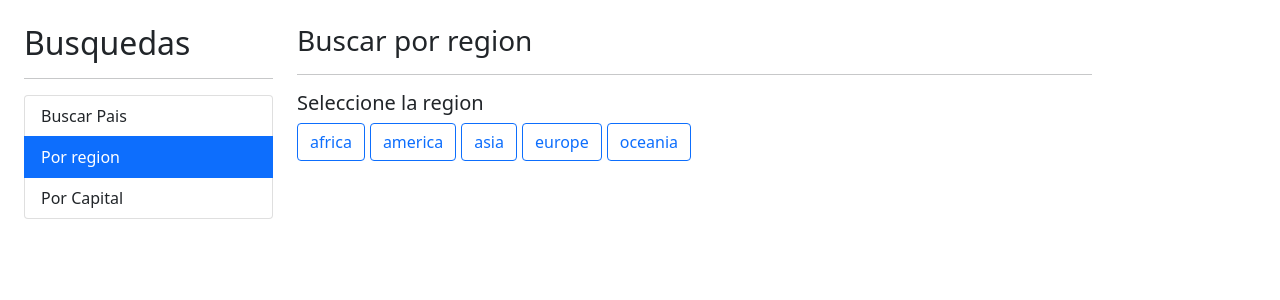
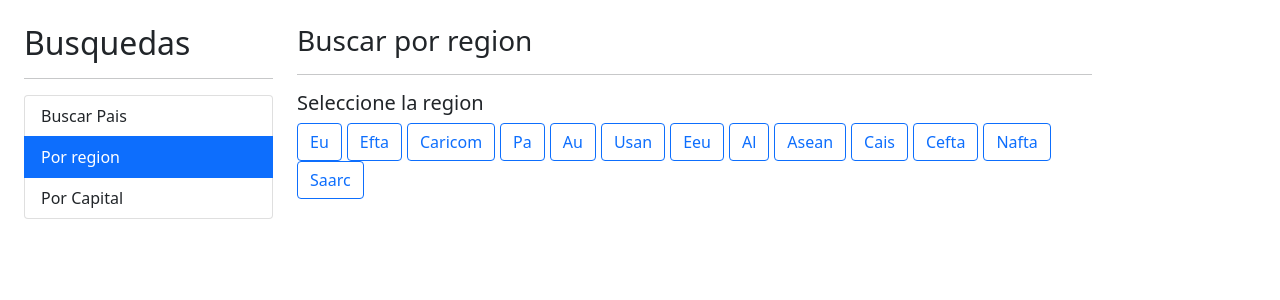
Before and after one commit to VictorCarmonaMoraza/PaisesAppVictor2022, an Angular app in the folder PaisesVictorApp2022/: page /region in a window 1280 px wide. Shown: the top 300 px of the page. Built offline with nearby package versions, Linux system fonts and the light colour scheme.

Commit message:
18 - Clases CSS Condicionales

```diff
--- a/PaisesVictorApp2022/src/app/pais/pages/por-region/por-region.component.html
+++ b/PaisesVictorApp2022/src/app/pais/pages/por-region/por-region.component.html
@@ -3,20 +3,21 @@
 
 <h5>Seleccione la region</h5>
 
+<!-- Forma 1 -->
 <!-- [class.btn-primary]="region===regionActiva" -->
+<!-- Forma 2 -->
 <!-- [ngClass]="{
   'btn.primary':regionActiva===region,
   'btn-outline-primary':regionActiva!==region
 }" -->
+<!-- Forma 3 -->
+<!-- [class]="(region ===regionActiva) ? 'btn btn-primary':'btn btn-outline-primary'" -->
 <div class="row">
   <div class="col">
     <button *ngFor="let region of regiones" class="btn btn-outline-primary"
-[ngClass]="{
-  'btn.primary':regionActiva===region,
-  'btn-outline-primary':regionActiva!==region
-}"
-    (click)="activarRegion(region)">
-      {{region}}
+      [class]="getClaseCSS(region)"
+       (click)="activarRegion(region)">
+      {{region | titlecase}}
     </button>
   </div>
 </div>
--- a/PaisesVictorApp2022/src/app/pais/pages/por-region/por-region.component.ts
+++ b/PaisesVictorApp2022/src/app/pais/pages/por-region/por-region.component.ts
@@ -7,7 +7,9 @@ import { Component} from '@angular/core';
 })
 export class PorRegionComponent{
 
-  regiones: string[] = ['africa', 'america', 'asia', 'europe', 'oceania'];
+  regiones: string[] = ['EU','EFTA','CARICOM','PA','AU','USAN','EEU','AL','ASEAN','CAIS','CEFTA','NAFTA','SAARC'];
+
+
 
   //propiedad que se rellenara cuando pulsemos una region
   regionActiva: string = '';
@@ -16,8 +18,10 @@ export class PorRegionComponent{
 
   activarRegion(region: string) {
     this.regionActiva = region;
+  }
 
+  getClaseCSS(region: string): string{
+    return (region === this.regionActiva) ? 'btn btn-primary' : 'btn btn-outline-primary'
+  }
 
 }
-
-}
```
Also changed, not shown: PaisesVictorApp2022/src/app/pais/services/region.service.ts (added, +10 -0 lines), 1 other file (tests, documents, lock files or other folders).
